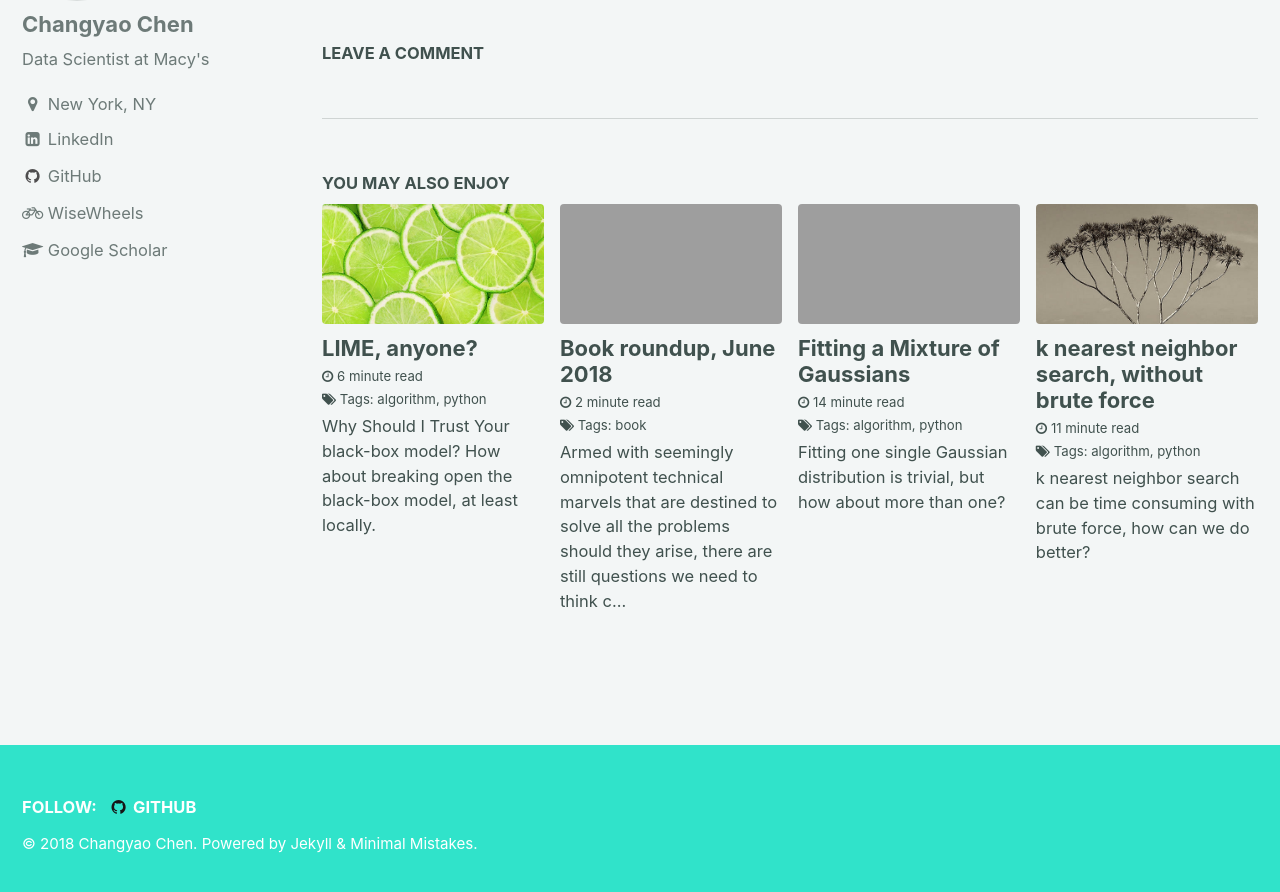
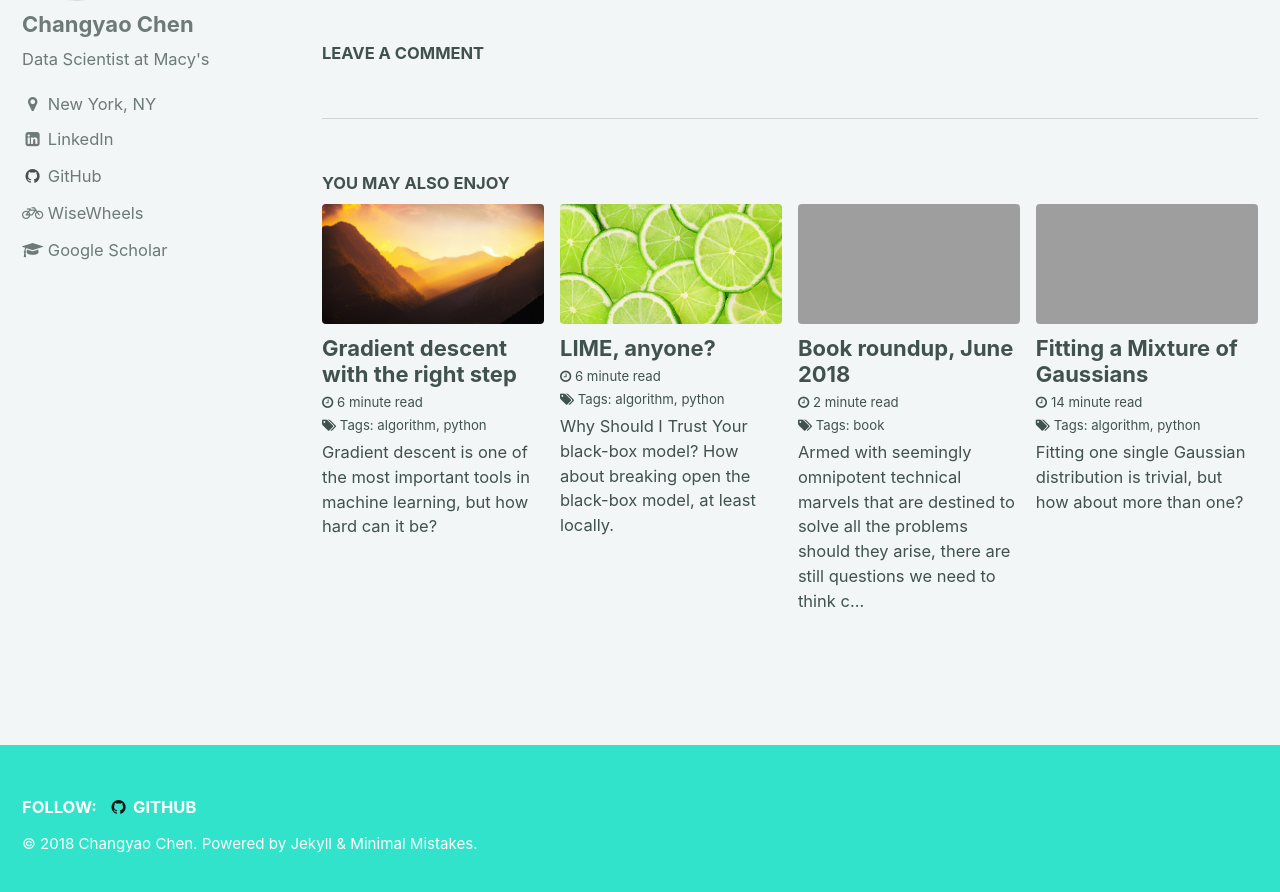
Before and after one commit to changyaochen/changyaochen.github.io, a Jekyll site: the page built from _posts/2018-08-22-book-roundup-aug-2018.md, in a window 1280 px wide and 900 px high, scrolled down 2473 px. Shown: the top 892 px of the window. Built offline with Jekyll 4.4.1, drawn with Linux system fonts in a browser that asks for light colours; comment, search, counter and statistics services are not loaded; some of the changed lines change nothing that is shown.

Commit message:
gradient descent post

```diff
--- a/_posts/2018-08-30-gradient-descent.md
+++ b/_posts/2018-08-30-gradient-descent.md
@@ -2,7 +2,7 @@
 layout: single
 title:  "Gradient descent with the right step"
 date:   2018-08-30 12:00:01 -0600
-published: false
+published: true
 tag: [algorithm, python]
 excerpt: Gradient descent is one of the most important tools in machine learning, but how hard can it be?
 toc: true
@@ -10,7 +10,7 @@ header:
   teaser: /assets/images/gd_teaser.jpg
 ---
 
-The central theme for many machine learning task is to minmize (or maximize) some objective function \\(f(\theta)\\), often consists of a loss term and a regularization term. Well, how hard is it to find the minimum value for \\(f(\theta)\\)? Just get the first derivate, *i.e.,* gradient, \\(\nabla f(\theta)\\), set it to zero, and solve for the magical \\(\theta_\text{magical}\\) such that \\(\nabla f(\theta_\text{magical}) = 0\\), problem solved! Only can it be so easy. In many (if not most) cases, there is no analytical solution for \\(\nabla f(\theta) = 0\\), therefore we want to use some other means to find the minimum of \\(f(\theta)\\), and gradient descent is our best choice.
+The central theme for many machine learning task is to minimize (or maximize) some objective function \\(f(\theta)\\), often consists of a loss term and a regularization term. Well, how hard is it to find the minimum value for \\(f(\theta)\\)? Just get the first derivate, *i.e.,* gradient, \\(\nabla f(\theta)\\), set it to zero, and solve for the magical \\(\theta_\text{magical}\\) such that \\(\nabla f(\theta_\text{magical}) = 0\\), problem solved! (Let's assume there is indeed a global minimum...) Only can it be so easy. In many (if not most) cases, there is no analytical solution for \\(\nabla f(\theta) = 0\\), therefore we want to use some other means to find the minimum of \\(f(\theta)\\), and gradient descent is our best choice.
 
 ### How does gradient descent work
 
@@ -30,7 +30,7 @@ f(\theta_0 + \Delta \theta) = f(\theta_0) ~-~ \eta (\nabla f(\theta_0))^2 ~+~ ..
 \end{eqnarray}
 $$
 
-If I just ignore the higher order terms, then I got what I wanted: \\(f(\theta_0 + \Delta \theta)\\) will be smaller than \\(f(\theta_0)\\). The key is find the right \\(\Delta \theta\\): clearly, \\(\nabla f(\theta_0)\\) is the gradient at \\(\theta_0\\), and the parameter \\(\eta\\) is usually called step size, or learning rate. Putting these two terms together: \\(\nabla f(\theta_0)\\) gives me the direction for the next step, and \\(\eta\\) gives me the size of the step. The pesudo-code is rather simple as:
+If I just ignore the higher order terms, then I got what I wanted: \\(f(\theta_0 + \Delta \theta)\\) will be smaller than \\(f(\theta_0)\\). The key is to find the right \\(\Delta \theta\\): clearly, \\(\nabla f(\theta_0)\\) is the gradient at \\(\theta_0\\), and the parameter \\(\eta\\) is usually called step size, or learning rate. Putting these two terms together: \\(\nabla f(\theta_0)\\) gives me the direction for the next step, and \\(\eta\\) gives me the size of the step. The pseudo code is rather simple as:
 
 ~~~python
 # gradient descent
@@ -51,14 +51,14 @@ Let's go through an example to drive the point home. Say we have \\(f(\theta) =
 <a href="/assets/images/gd_1d_good_case.jpg"><img src="/assets/images/gd_1d_good_case.png"></a>
 </figure>
 
-Starting from \\(\theta_0\\) = 12, it took us 29 steps to reach convergence. What if I want to get to the bottom faster, *i.e.* with less steps? Naturally, I would just increase the step size: let's do 1.01 instead of 0.1! The same procedure now turns against me, as startring from 10, \\(\theta\\) swings away from 5.
+Starting from \\(\theta_0\\) = 12, it took us 29 steps to reach convergence. What if I want to get to the bottom faster, *i.e.* with fewer steps? Naturally, I would just increase the step size: let's do 1.01 instead of 0.1! The same procedure now turns against me, as starting from 10, \\(\theta\\) swings away from 5.
 
 <figure>
 <a href="/assets/images/gd_1d_bad_case.jpg"><img src="/assets/images/gd_1d_bad_case.png"></a>
 </figure>
 
 ### Backtracking line search
-So too big a step size is disastrous, too small a step size will cause us time, how to find the right step size, *at each iteration*? Here comes the idea of [backtracking line search](https://en.wikipedia.org/wiki/Backtracking_line_search). The idea is rather simple: at each iteration, before we decide a step size, let me try some really large one, and (this is the key) to see whether with this step size (and the resulting \\(\Delta \theta\\), we can make the objective function smaller, *i.e.* \\(f(\theta + \Delta \theta) < f(\theta)\\), and if (1) is satisfied, then (2) make it decrease by a certain amount. If not, then don't use this step size, but shrink it a little bit, say, by half, and test the new, smaller step size again.
+So too big a step size is disastrous, too small a step size will cause us time, how to find the right step size, *for each iteration*? Here comes the idea of [backtracking line search](https://en.wikipedia.org/wiki/Backtracking_line_search). The idea is rather simple: at each iteration, before we decide a step size, let me try some really large one, and (this is the key) to see whether with this step size (and the resulting \\(\Delta \theta\\), we can make the objective function smaller, *i.e.* \\(f(\theta + \Delta \theta) < f(\theta)\\), and if (1) is satisfied, then (2) make it decrease by a certain amount. If not, then don't use this step size, but shrink it a little bit, say, by half, and test the new, smaller step size again.
 
 ~~~python
 # backtracking line search
@@ -72,7 +72,7 @@ for i in range(max_iteration):
         break
 return step_size
 ~~~
-In the pesudo code above, the `threshold` will be calculated differently at each \\(\theta\\). Essentially, we are doing another lousy optimization to find the "good enough" step size: we don't really want to spend too much computation *just* to find the best step size. Compared to the previous "one-size-fits-all" step size, here we are changing the step size **adapatively**.
+In the pseudo code above, the `threshold` will be calculated differently at each \\(\theta\\). Essentially, we are doing another lousy optimization to find the "good enough" step size: we don't really want to spend too much computation *just* to find the best step size. Compared to the previous "one-size-fits-all" step size, here we are changing the step size **adaptively**. For more rigorous derivations, [here](https://www.cs.cmu.edu/~ggordon/10725-F12/slides/05-gd-revisited.pdf) is a good reference.
 
 Then how does this simple idea work in practice? Well, it works pretty well. Below you can find the optimization path for the aforementioned one-dimensional case, it is quite obvious that we like to use backtracking line search for sure.
 
@@ -80,11 +80,13 @@ Then how does this simple idea work in practice? Well, it works pretty well. Bel
 <a href="/assets/images/gd_1d.gif"><img src="/assets/images/gd_1d.gif"></a>
 </figure>
 
-Just for fun, let's try somewhat slightly "harder" case, to fit a univariant Gaussian distribution. There are two scalar values to be fitted: mean and variance, hence this can be considered as a two-dimensional case. The script can be found [here](http://nbviewer.jupyter.org/github/changyaochen/changyaochen.github.io/blob/master/assets/notebooks/gradient_descent.ipynb#2d_case). Again, the backtracking line search gets us to the minima with less steps, as shown below. The scale bar indicates the values of the loss function (negative of the log likelihood).
+Just for fun, let's try somewhat slightly "harder" case, to fit a univariate Gaussian distribution. There are two scalar values to be fitted: mean and variance, hence this can be considered as a two-dimensional case. The script can be found [here](http://nbviewer.jupyter.org/github/changyaochen/changyaochen.github.io/blob/master/assets/notebooks/gradient_descent.ipynb#2d_case). Again, the backtracking line search gets us to the minima with fewer steps, as shown below. The scale bar indicates the values of the loss function (negative of the log likelihood).
 
 <figure>
 <a href="/assets/images/gd_2d.gif"><img src="/assets/images/gd_2d.gif"></a>
 </figure>
 
 ### There are much more
-blah
+The purpose of the backtracking line search is to find the appropriate step size, or at a higher level, the appropriate \\(\Delta \theta\\) for the next parameter update. It is clear one needs to **adaptively** make the update, and backtracking line search is just one of the strategies. It can be argued that backtracking line search can be computationally expensive, given the iterative steps we spend on searching for the single step size, especially for large datasets: simply evaluating the loss function or gradient can take a while. There are better methods to pick the \\(\Delta \theta\\), such as using momentum (remember previous \\(\Delta \theta\\) s) while updating \\(\theta\\). For the curious minds, [here](http://ruder.io/optimizing-gradient-descent/index.html) is a rather comprehensive summary of the popular gradient descent algorithms.
+
+In the end, it is all about finding the right step.
```
